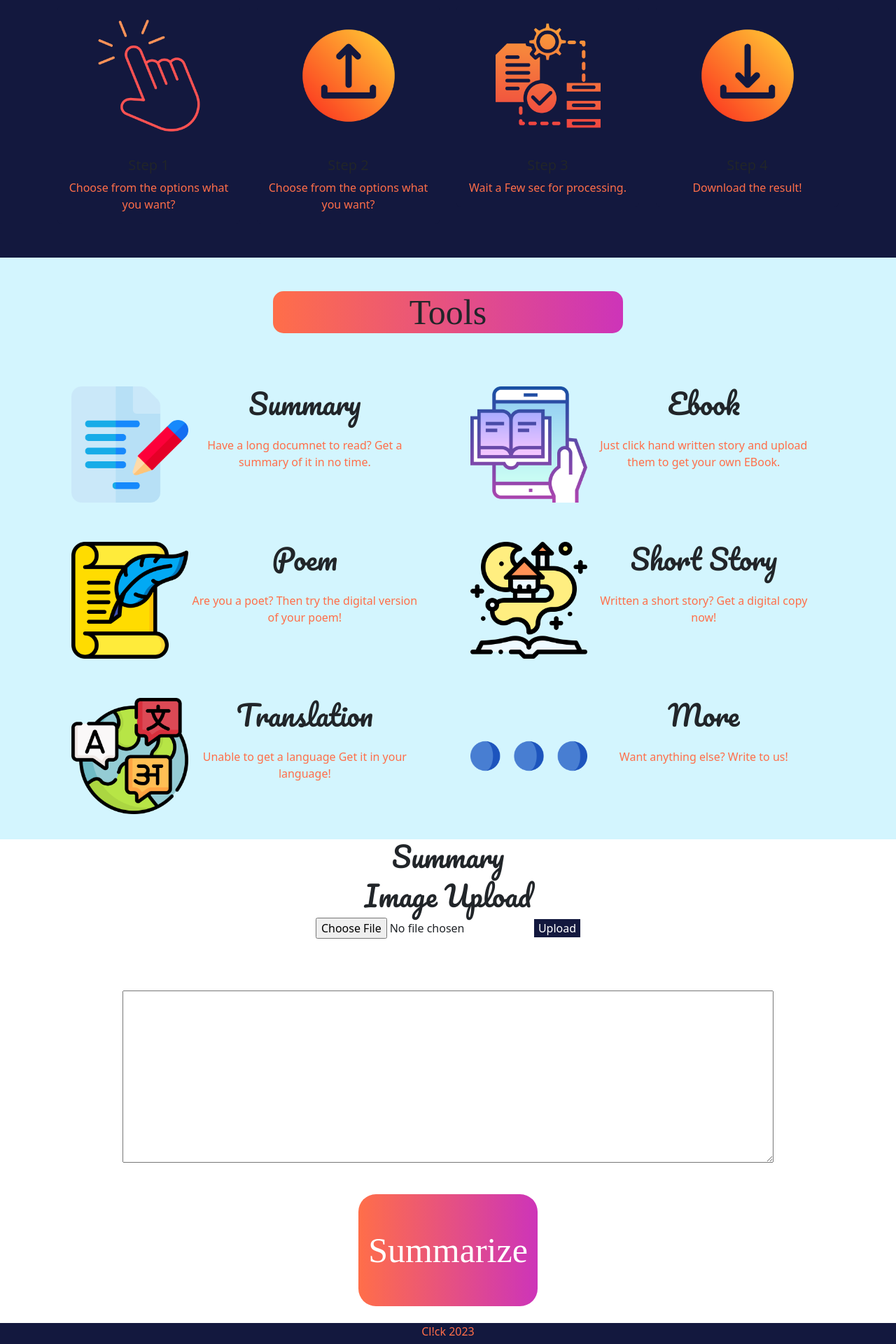
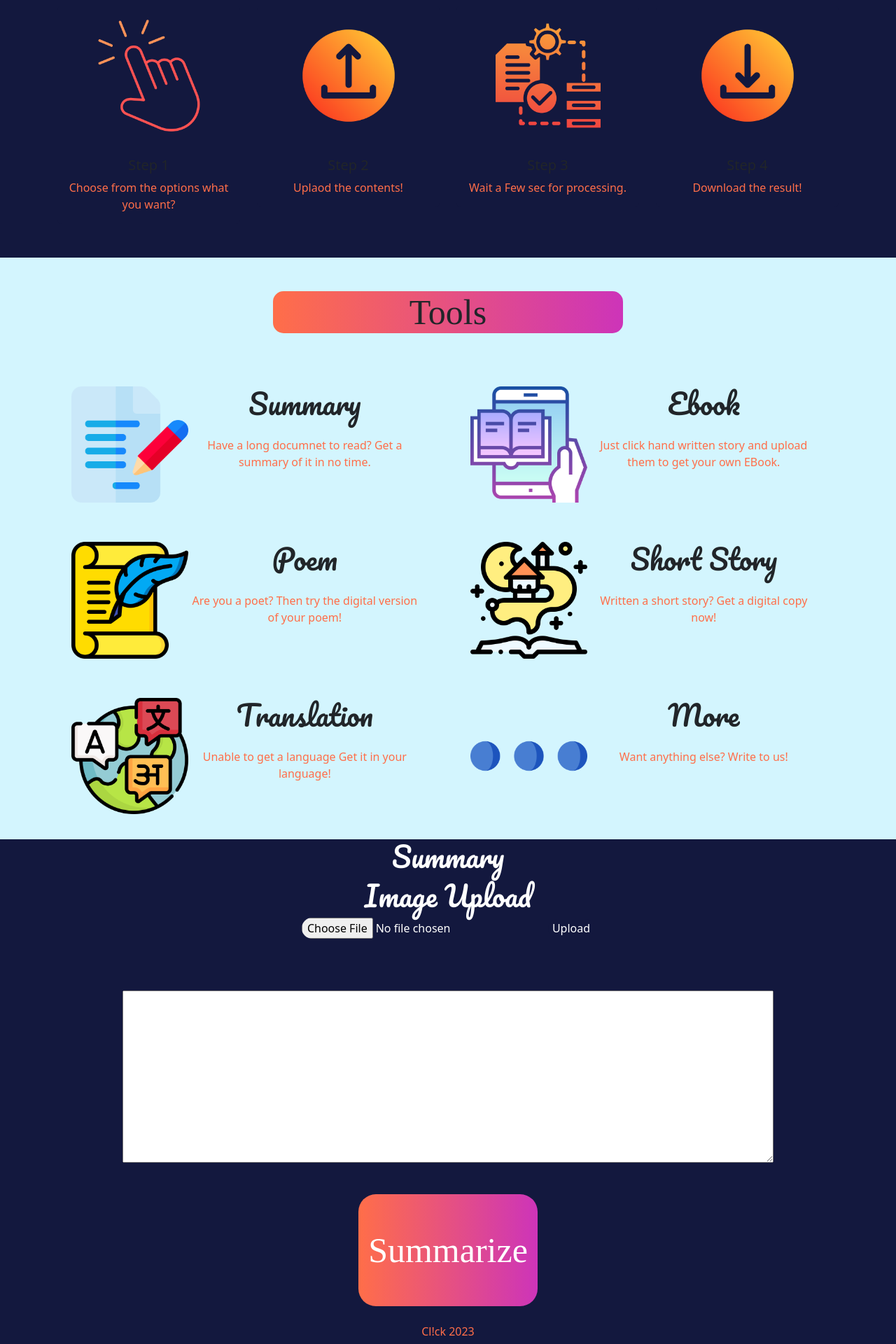
Before and after one commit to Lokesh8Goenka/Saavaad, a React (Create React App) app: page / in a window 1280 px wide. Shown: the part 1103-3023 px from the top of the page at 70% size. Built offline with nearby package versions, Linux system fonts and the light colour scheme; a web font is replaced by a local one.

Commit message:
15/03/2023

```diff
--- a/public/styles.css
+++ b/public/styles.css
@@ -107,7 +107,7 @@ textarea:focus{         /*For the text area ON FOCUS*/
     height: 400px;
 }
 
-.explore{           /*For the buton in the home component*/
+.explore{           /*For the button in the home component*/
     margin-left: 200px;
     background: rgb(255,110,73);
     background: linear-gradient(90deg, rgba(255,110,73,1) 0%, rgba(205,52,185,1) 100%);
@@ -180,6 +180,7 @@ textarea:focus{         /*For the text area ON FOCUS*/
 }
 
 .features{              /*For the Features component*/
+    /* background-color: #2B368A; */
     background-color: rgba(38, 206, 247,0.2);
     height: auto;
 }
@@ -192,10 +193,9 @@ textarea:focus{         /*For the text area ON FOCUS*/
 }
 
 .summary{       /*For the Summary component*/
-    background-color: #ffffff;
+    background-color: #13183e;
     text-align: center;
 }
-
 
 .submitBtn{          /*For the submit button in Summary component*/
     color: #fff;
--- a/src/components/Home.jsx
+++ b/src/components/Home.jsx
@@ -93,7 +93,7 @@ function hoverON(e) {
                             <Card.Body>
                             <Card.Title>Step 2</Card.Title>
                             <Card.Text>
-                                Choose from the options what you want?
+                                Uplaod the contents!
                             </Card.Text>
                             </Card.Body>
                         </Card>
--- a/src/components/Summary.jsx
+++ b/src/components/Summary.jsx
@@ -32,7 +32,7 @@ const handleChange = event => {
 
 return (
   <div className="summary">
-    <h1>Summary</h1>
+    <h1 style={{color: "white"}}>Summary</h1>
     <UploadImg />
 
     <div className="container">
--- a/src/components/UploadImg.jsx
+++ b/src/components/UploadImg.jsx
@@ -25,10 +25,10 @@ function App() {
 
   return (
     <div>
-      <h1>Image Upload</h1>
+      <h1 style={{color: "white"}}>Image Upload</h1>
       <form onSubmit={handleSubmit}>
-        <input type="file" onChange={handleFileChange} />
-        <button type="submit">Upload</button>
+        <input type="file" style={{borderRadius: "20px",color: "white", marginRight: "40px"}} onChange={handleFileChange} />
+        <button style={{borderRadius: "20px"}} type="submit">Upload</button>
       </form>
       <output>{output}</output>
     </div>
```
